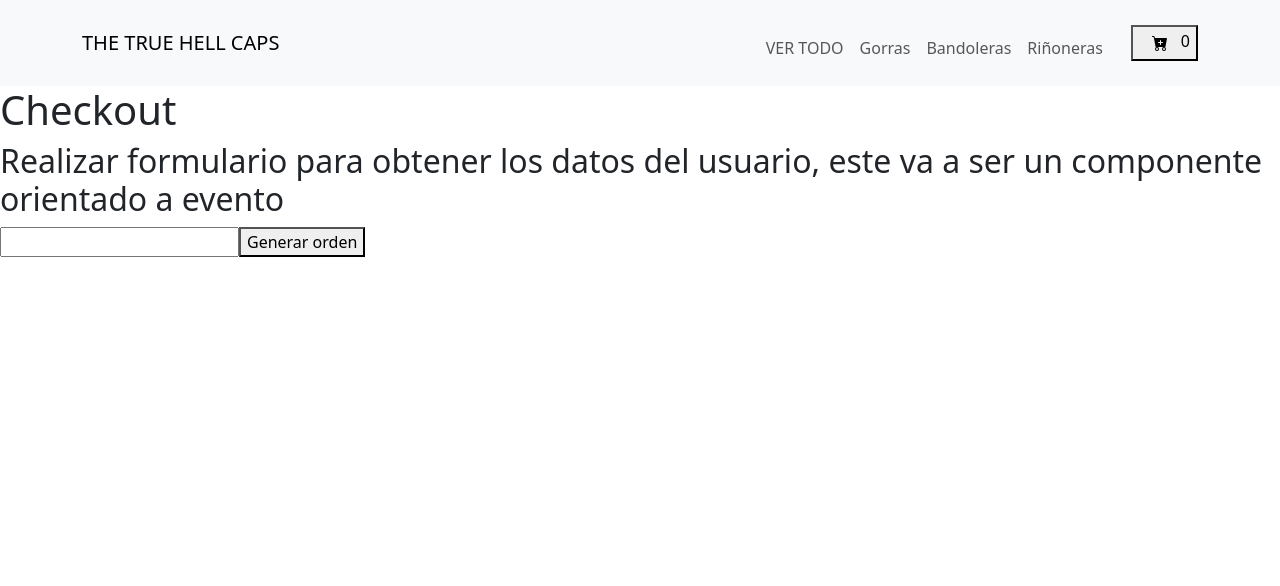
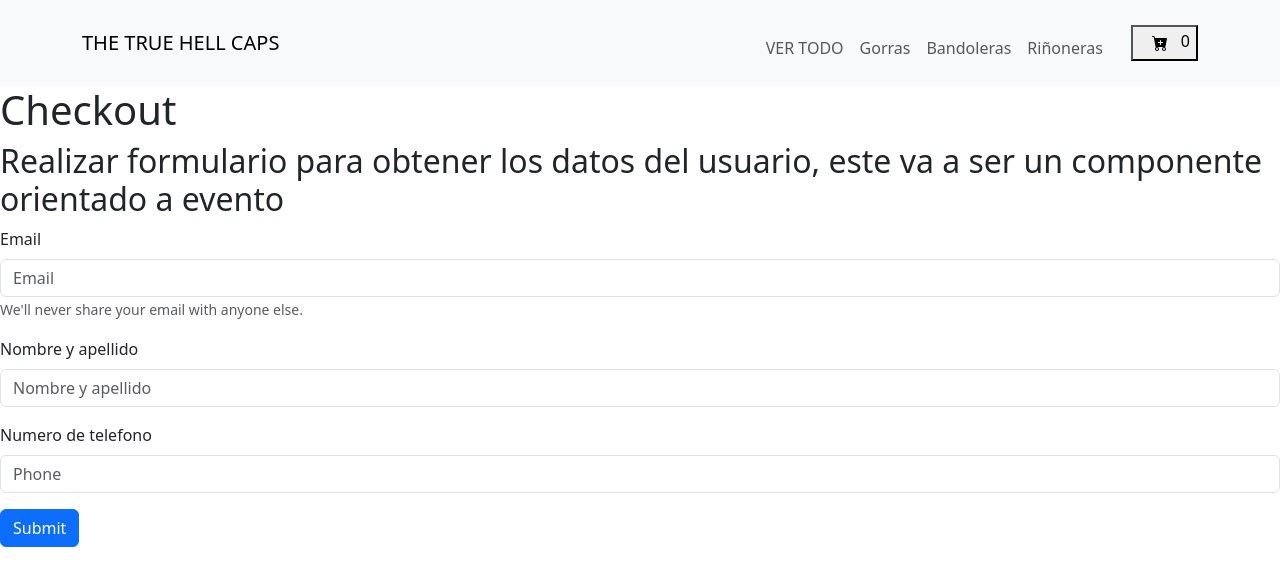
Before and after one commit to arianaortigoza4/PreEntrega1Ortigoza, a React (Vite) app: page /checkout in a window 1280 px wide. Shown: the top 586 px of the page. Built offline with nearby package versions, Linux system fonts and the light colour scheme.

Commit message:
form definivo

```diff
--- a/src/componentes/Checkout/Checkout.jsx
+++ b/src/componentes/Checkout/Checkout.jsx
@@ -13,11 +13,13 @@ const Checkout = () => {
         try {
             setLoading(true)
 
+            console.log(userData)
+
             const objOrder = {
                 buyer: {
-                    name: 'Sebastian Zuviria',
-                    email: 'contact@sebaz.io',
-                    phone: '123456678'
+                    name: userData.name,
+                    email: userData.email,
+                    phone: userData.phone
                 },
                 items: cart,
                 total
--- a/src/componentes/ContacForm/ContacForm.jsx
+++ b/src/componentes/ContacForm/ContacForm.jsx
@@ -1,17 +1,38 @@
 import { useState } from "react"
+import Button from 'react-bootstrap/Button';
+import Form from 'react-bootstrap/Form';
 const ContacForm= ({onCreate}) =>{
     const[name, setName] = useState('')
+    const[email, setEmail] = useState('')
+    const[phone, setPhone] = useState('')
 
     const handleSubmit = (e) => {
         e.preventDefault()
-        onCreate({name})
+        onCreate({name,email,phone})
 
     }
     return (
-        <form onSubmit={handleSubmit}>
-            <input value={name} onChange={(e) => setName(e.target.value)}/>
-            <button>Generar orden</button>
-        </form>
+            <Form onSubmit={handleSubmit}>
+      <Form.Group className="mb-3" controlId="formBasicEmail" value={email} onChange={(e) => setEmail(e.target.value)}>
+        <Form.Label>Email</Form.Label>
+        <Form.Control type="email" placeholder="Email" />
+        <Form.Text className="text-muted">
+          We'll never share your email with anyone else.
+        </Form.Text>
+      </Form.Group>
+
+      <Form.Group className="mb-3" controlId="formBasicName" value={name} onChange={(e) => setName(e.target.value)}>
+        <Form.Label>Nombre y apellido</Form.Label>
+        <Form.Control type="text" placeholder="Nombre y apellido" />
+      </Form.Group>
+      <Form.Group className="mb-3" controlId="formBasicPhone" value={phone} onChange={(e) => setPhone(e.target.value)}>
+        <Form.Label>Numero de telefono</Form.Label>
+        <Form.Control type="number" placeholder="Phone" />
+      </Form.Group>
+      <Button variant="primary" type="submit">
+        Submit
+      </Button>
+    </Form>
     )
 }
 
--- a/src/notificacion/NotificationContext.jsx
+++ b/src/notificacion/NotificationContext.jsx
@@ -5,8 +5,8 @@ const Notification = ({ notificationData }) => {
       position: 'absolute',
       top: 100,
       right: 50,
-      backgroundColor: notificationData.type === 'success' ? 'green' : 'red',
-      color: 'white',
+      backgroundColor: notificationData.type === 'success' ? 'green' : 'white',
+      color: 'black',
       padding: '10px 20px 10px 20px',
       borderRadius: 10
     }
```
Also changed, not shown: src/componentes/Buscador/Buscador.jsx (deleted, +0 -37 lines).
